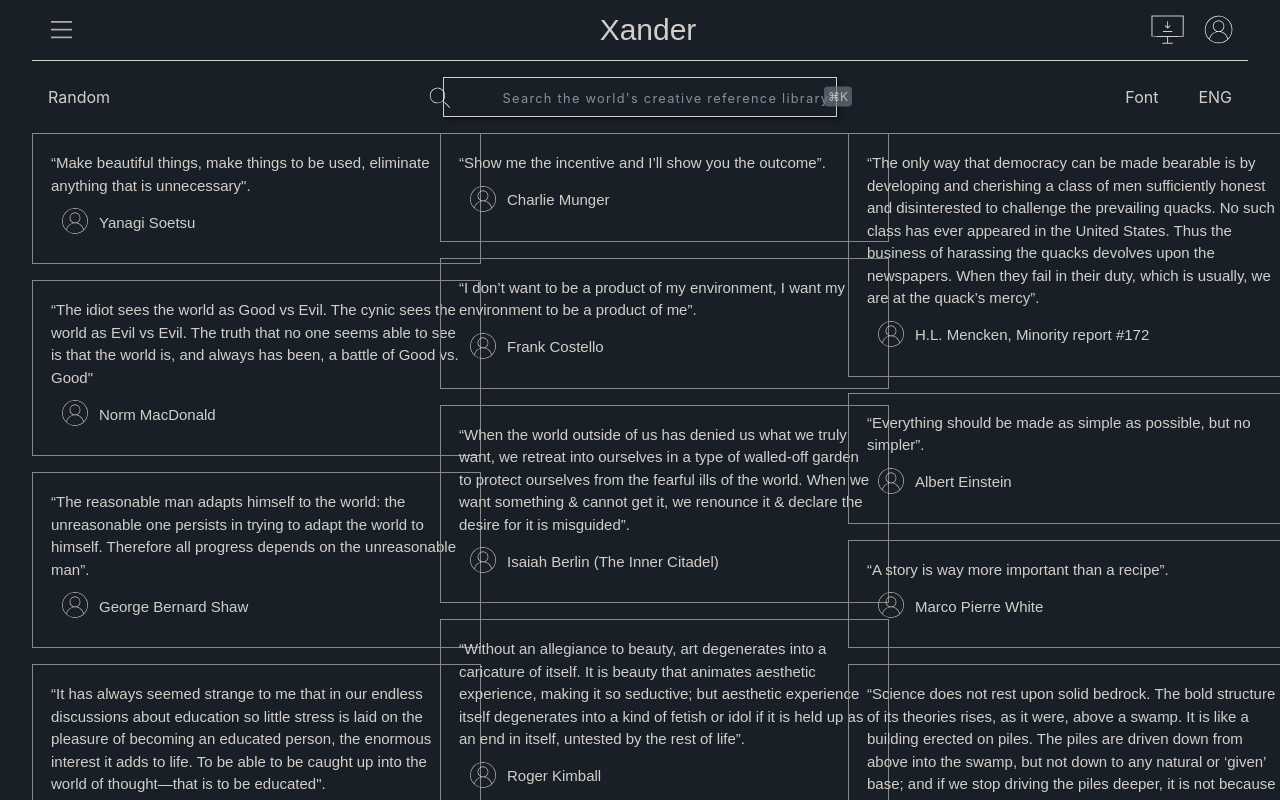
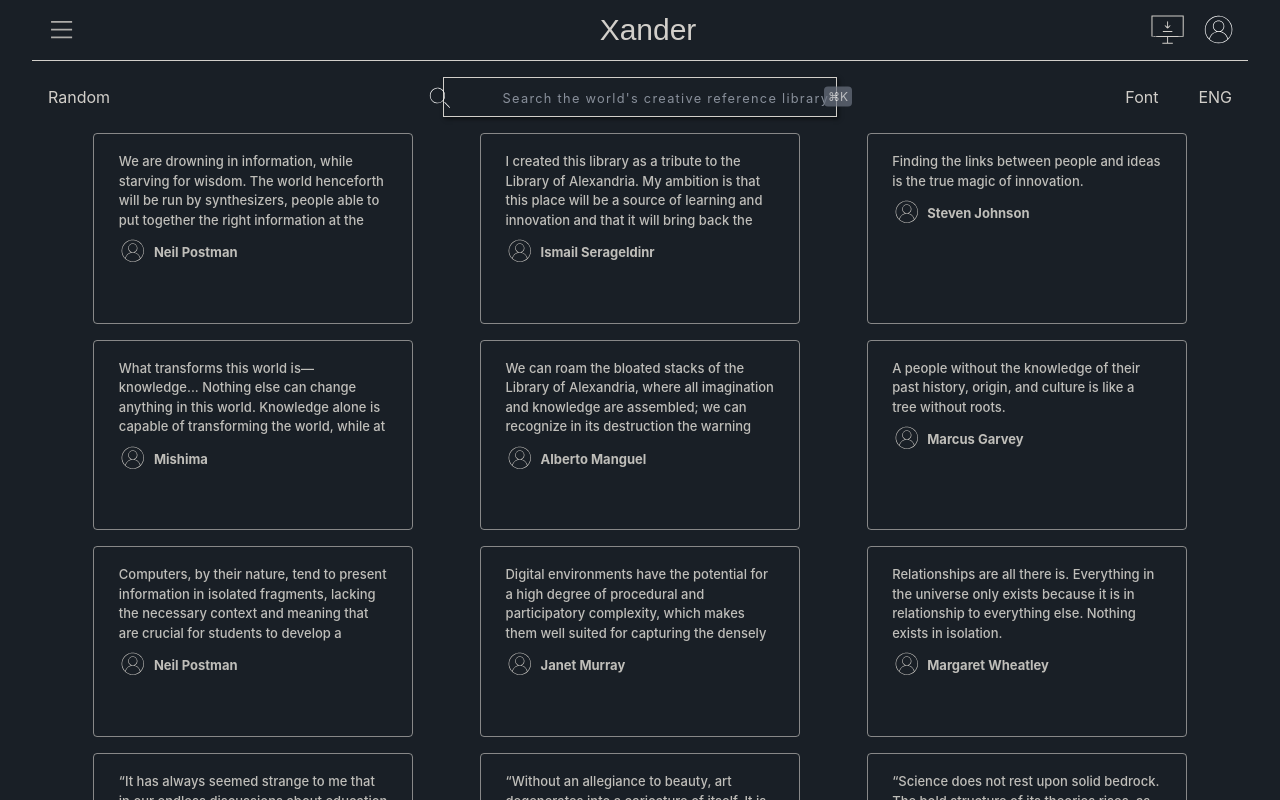
Before and after one commit to scmacoll/xander.com, a Next.js app: page / in a window 1280 px wide. Shown: the top 800 px of the page. Built offline with nearby package versions, Linux system fonts and the light colour scheme.

Commit message:
changed homepage cards from obsidian

```diff
--- a/src/app/components/Content/Content.module.scss
+++ b/src/app/components/Content/Content.module.scss
@@ -15,7 +15,7 @@
 // }
 
 .contentLayout {
-  width: 95%;
+  width: 90%;
   text-align: center;
   margin: 0 auto;
   columns: 3;
@@ -26,22 +26,37 @@
     display: inline-block;
     justify-content: center;
     position: relative;
-    border: .1px solid #888;
+    border: .1px solid rgb(var(--foreground-rgb), 0.6);
     margin: 0 0 1em;
     break-inside: avoid;
-    width: clamp(50.5ch, 30%, 75ch);
-    height: auto;
-    font-family: "Sf", sans-serif;
+    // width: clamp(42.5ch, 30%, 75ch);
+    // height: auto;
+    font-family: "inter", sans-serif;
     box-sizing: border-box;
     text-align: start;
+    border-radius: 4px;
     /*overflow: auto;*/
     /* width: 416.666px; */
     /*width: 311.666px;*/
     /*height: 328.075px;*/
+
+    width: 25vw;
+    height: 14.9vw;
+    color: rgba(210, 207, 202, 0.9);
 }
+
+.cardTitle {
+    max-height: calc(1.5em * 4); /* Assuming 1.2em as line-height and showing up to 4 lines */
+    overflow-y: auto; /* Show vertical scrollbar if the content exceeds max-height */
+    margin: 0; /* Removing default margins from paragraph */
+    padding: 0 0.5em; /* Optional: You may want to give a little horizontal padding */
+}
+
+
 .cardContent {
     padding: 18px;
-    font-size: 15px;
+    font-size: 13px;
+    font-weight: 500;
     line-height: 1.5;
 }
 .card:after {
--- a/src/app/components/Content/Content.tsx
+++ b/src/app/components/Content/Content.tsx
@@ -6,18 +6,18 @@ const Content = () => {
   const tileCards = [
     {
       title:
-        '“Make beautiful things, make things to be used, eliminate anything that is unnecessary".',
-      text: 'Yanagi Soetsu',
+        'We are drowning in information, while starving for wisdom. The world henceforth will be run by synthesizers, people able to put together the right information at the right time, think critically about it, and make important choices wisely.',
+      text: 'Neil Postman',
     },
     {
       title:
-        '“The idiot sees the world as Good vs Evil. The cynic sees the world as Evil vs Evil. The truth that no one seems able to see is that the world is, and always has been, a battle of Good vs. Good"',
-      text: 'Norm MacDonald',
+        'What transforms this world is—knowledge... Nothing else can change anything in this world. Knowledge alone is capable of transforming the world, while at the same time leaving it exactly as it is...',
+      text: 'Mishima',
     },
     {
       title:
-        '“The reasonable man adapts himself to the world: the unreasonable one persists in trying to adapt the world to himself. Therefore all progress depends on the unreasonable man”.',
-      text: 'George Bernard Shaw',
+        "Computers, by their nature, tend to present information in isolated fragments, lacking the necessary context and meaning that are crucial for students to develop a comprehensive understanding. This decontextualization of knowledge could hinder students' ability to grasp the bigger picture and make connections between different pieces of information, thereby limiting their capacity to appreciate the broader significance of what they learn.",
+      text: 'Neil Postman',
     },
     {
       title:
@@ -25,18 +25,19 @@ const Content = () => {
       text: 'Edith Hamilton',
     },
     {
-      title: '“Show me the incentive and I’ll show you the outcome”.',
-      text: 'Charlie Munger',
+      title:
+        'I created this library as a tribute to the Library of Alexandria. My ambition is that this place will be a source of learning and innovation and that it will bring back the glories of the ancient library.',
+      text: 'Ismail Serageldinr',
     },
     {
       title:
-        '“I don’t want to be a product of my environment, I want my environment to be a product of me”.',
-      text: 'Frank Costello',
+        'We can roam the bloated stacks of the Library of Alexandria, where all imagination and knowledge are assembled; we can recognize in its destruction the warning that all we gather will be lost, but also that much of it can be collected again.',
+      text: 'Alberto Manguel',
     },
     {
       title:
-        '“When the world outside of us has denied us what we truly want, we retreat into ourselves in a type of walled-off garden to protect ourselves from the fearful ills of the world. When we want something & cannot get it, we renounce it & declare the desire for it is misguided”.',
-      text: 'Isaiah Berlin (The Inner Citadel)',
+        'Digital environments have the potential for a high degree of procedural and participatory complexity, which makes them well suited for capturing the densely layered, interconnected nature of human experience.',
+      text: 'Janet Murray',
     },
     {
       title:
@@ -45,17 +46,18 @@ const Content = () => {
     },
     {
       title:
-        '“The only way that democracy can be made bearable is by developing and cherishing a class of men sufficiently honest and disinterested to challenge the prevailing quacks. No such class has ever appeared in the United States. Thus the business of harassing the quacks devolves upon the newspapers. When they fail in their duty, which is usually, we are at the quack’s mercy”.',
-      text: 'H.L. Mencken, Minority report #172',
+        'Finding the links between people and ideas is the true magic of innovation.',
+      text: 'Steven Johnson',
     },
     {
       title:
-        '“Everything should be made as simple as possible, but no simpler”.',
-      text: 'Albert Einstein',
+        'A people without the knowledge of their past history, origin, and culture is like a tree without roots.',
+      text: 'Marcus Garvey',
     },
     {
-      title: '“A story is way more important than a recipe”.',
-      text: 'Marco Pierre White',
+      title:
+        'Relationships are all there is. Everything in the universe only exists because it is in relationship to everything else. Nothing exists in isolation.',
+      text: 'Margaret Wheatley',
     },
     {
       title:
@@ -68,7 +70,7 @@ const Content = () => {
       {tileCards.map((tile, index) => (
         <article key={index} className={`${styles.card}`}>
           <div className={`${styles.cardContent}`}>
-            <p>{tile.title}</p>
+            <p className={`${styles.cardTitle}`}>{tile.title}</p>
             <div className="flex items-center">
               <svg
                 version="1.0"
@@ -104,7 +106,7 @@ const Content = () => {
                   />
                 </g>
               </svg>
-              <h3 className="pt-1">{tile.text}</h3>
+              <h3 className="font-bold pt-1">{tile.text}</h3>
             </div>
           </div>
         </article>
```
Also changed, not shown: src/app/globals.scss (line endings or trailing spaces).
